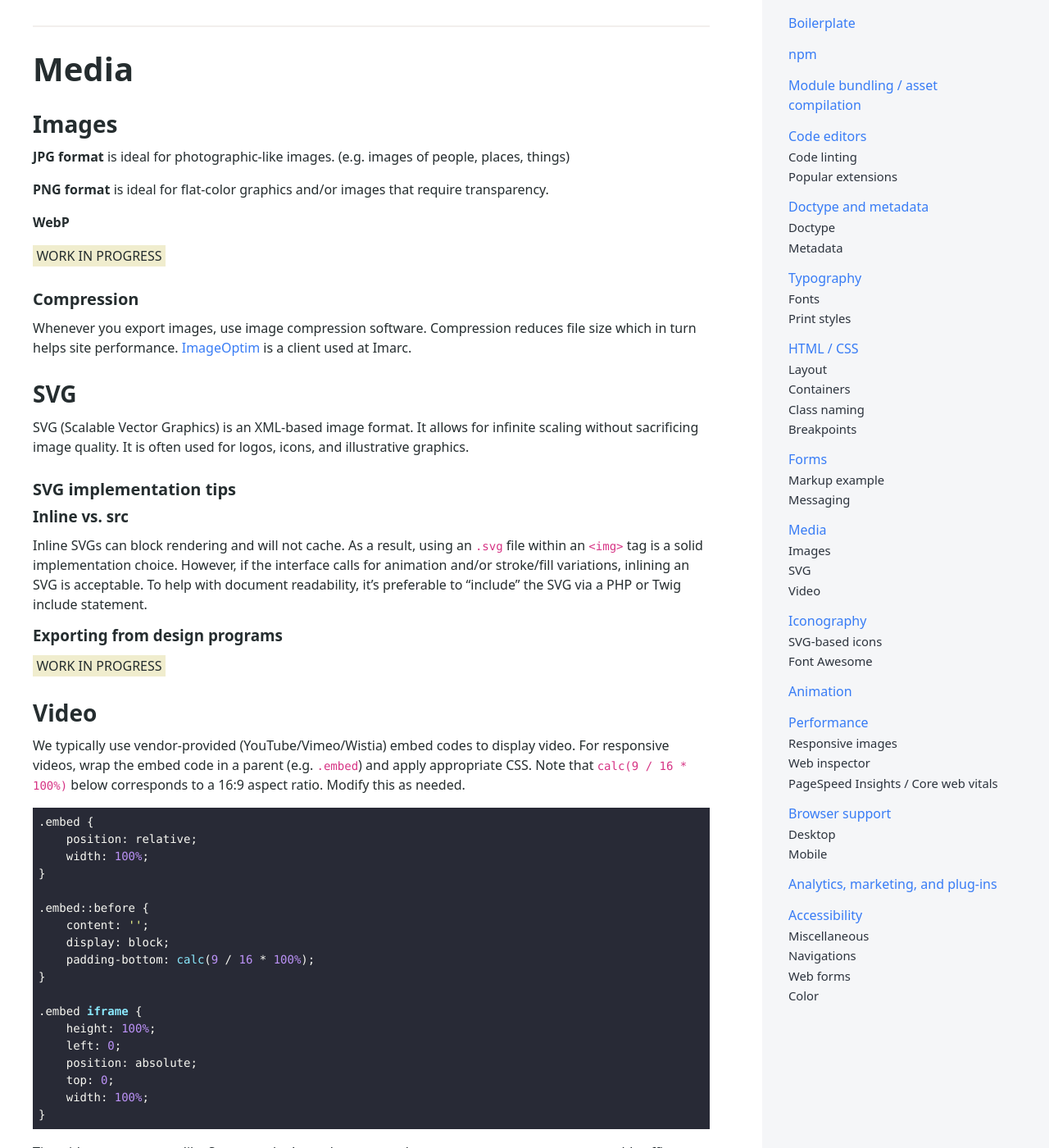
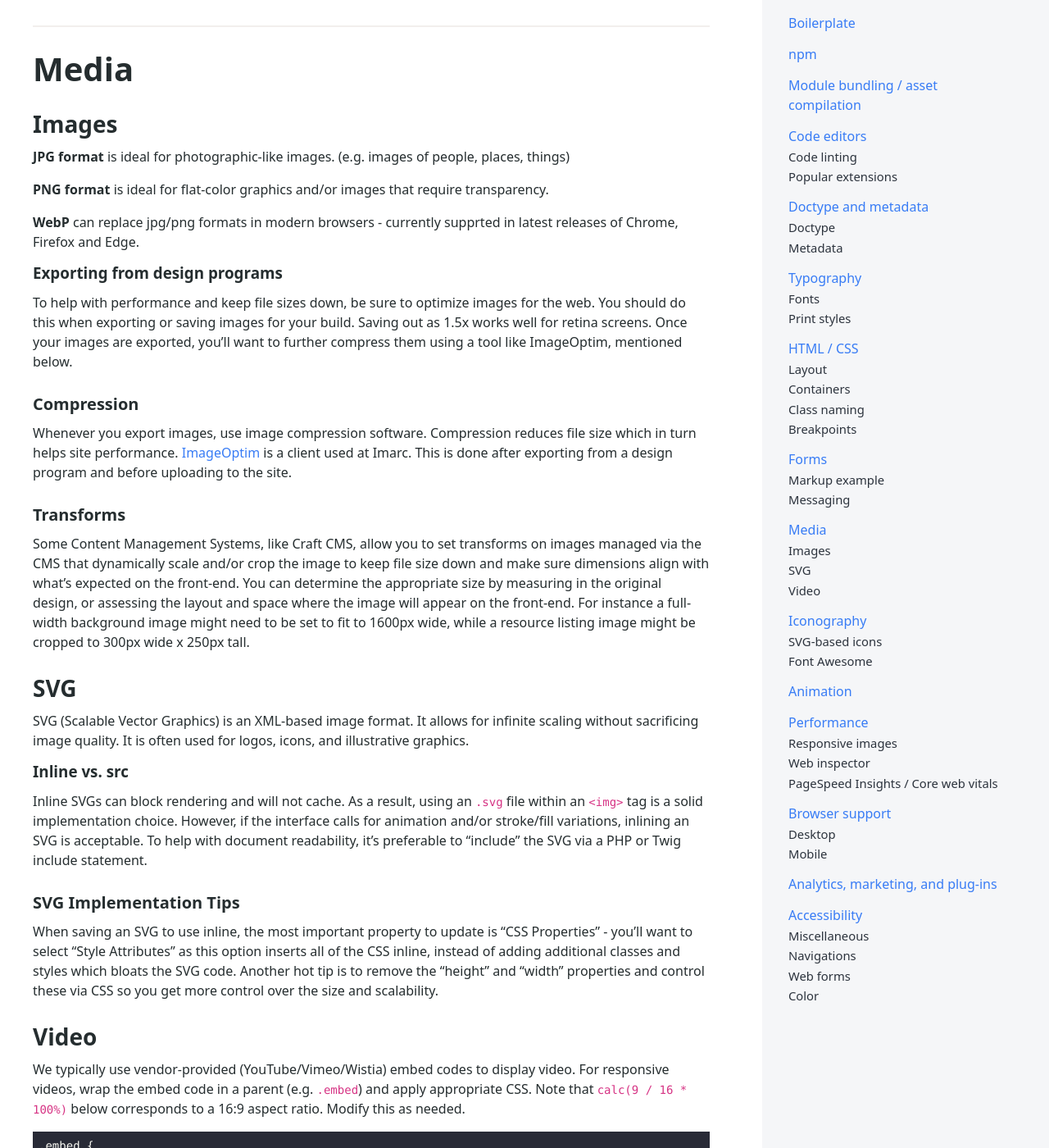
Before and after one commit to imarc/handbook, a Jekyll site: the page built from frontend.md, in a window 1280 px wide and 1400 px high, scrolled down 8370 px. Shown: the whole window at 82% size. Built offline with Jekyll 4.4.1, drawn with Linux system fonts in a browser that asks for light colours; nearby versions of some CDN libraries; some of the changed text lies outside the part shown.

Commit message:
updated image and SVG sections

```diff
--- a/frontend.md
+++ b/frontend.md
@@ -299,27 +299,32 @@ Sample messaging markup. Note that chaining off `messaging` helps to avoid repea
 
 **PNG format** is ideal for flat-color graphics and/or images that require transparency.
 
-**WebP**
+**WebP** can replace jpg/png formats in modern browsers - currently supprted in latest releases of Chrome, Firefox and Edge.
 
-<div class="fpo">WORK IN PROGRESS</div>
+##### Exporting from design programs
+
+To help with performance and keep file sizes down, be sure to optimize images for the web. You should do this when exporting or saving images for your build. Saving out as 1.5x works well for retina screens. Once your images are exported, you'll want to further compress them using a tool like ImageOptim, mentioned below.
 
 #### Compression
 
-Whenever you export images, use image compression software. Compression reduces file size which in turn helps site performance. [ImageOptim](https://imageoptim.com/) is a client used at Imarc.
+Whenever you export images, use image compression software. Compression reduces file size which in turn helps site performance. [ImageOptim](https://imageoptim.com/) is a client used at Imarc. This is done after exporting from a design program and before uploading to the site.
+
+#### Transforms
+
+Some Content Management Systems, like Craft CMS, allow you to set transforms on images managed via the CMS that dynamically scale and/or crop the image to keep file size down and make sure dimensions align with what's expected on the front-end. You can determine the appropriate size by measuring in the original design, or assessing the layout and space where the image will appear on the front-end. For instance a full-width background image might need to be set to fit to 1600px wide, while a resource listing image might be cropped to 300px wide x 250px tall.
 
 ### SVG
 
 SVG (Scalable Vector Graphics) is an XML-based image format. It allows for infinite scaling without sacrificing image quality. It is often used for logos, icons, and illustrative graphics.
 
-#### SVG implementation tips
-
 ##### Inline vs. src
 
 Inline SVGs can block rendering and will not cache. As a result, using an `.svg` file within an `<img>` tag is a solid implementation choice. However, if the interface calls for animation and/or stroke/fill variations, inlining an SVG is acceptable. To help with document readability, it's preferable to "include" the SVG via a PHP or Twig include statement.
 
-##### Exporting from design programs
+#### SVG Implementation Tips
 
-<div class="fpo">WORK IN PROGRESS</div>
+When saving an SVG to use inline, the most important property to update is "CSS Properties" - you'll want to select "Style Attributes" as this option inserts all of the CSS inline, instead of adding additional classes and styles which bloats the SVG code. Another hot tip is to remove the "height" and "width" properties and control these via CSS so you get more control over the size and scalability.
+
 
 ### Video
 
@@ -370,8 +375,6 @@ Sometimes, a video will auto-play (without audio) behind HTML content. This is c
             content: "";
             display: block;
             padding-top: calc(9 / 16 * 100%);
-            16 width
-            9 height
         }
     }
 
```
